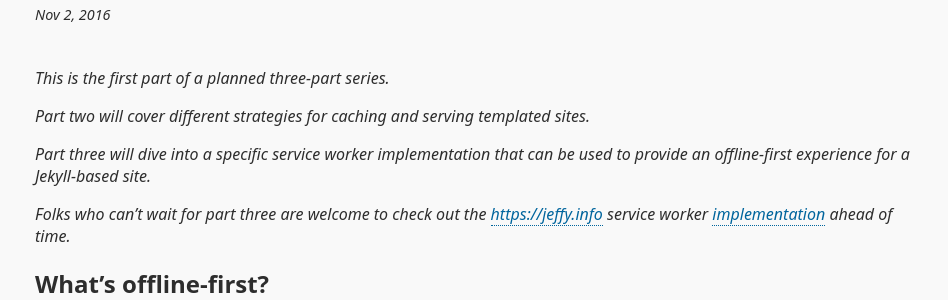
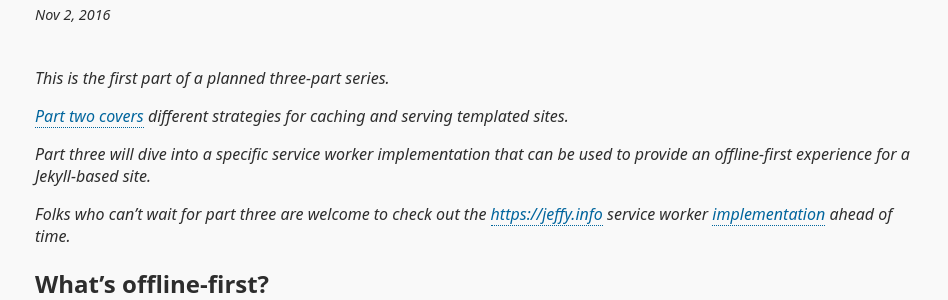
Before and after one commit to jeffposnick/jeffy-info, a Jekyll site: the page built from _posts/2016-11-02-offline-first-for-your-templated-site-part-1.markdown, in a window 1280 px wide and 900 px high. Shown: the part 147-447 px from the top of the window, without its empty margins (157-1105 px from the left). Built offline with Jekyll 4.4.1, drawn with Linux system fonts in a browser that asks for light colours; comment, search, counter and statistics services are not loaded.

Commit message:
Added link to Part 2

```diff
--- a/_posts/2016-11-02-offline-first-for-your-templated-site-part-1.markdown
+++ b/_posts/2016-11-02-offline-first-for-your-templated-site-part-1.markdown
@@ -8,7 +8,7 @@ tags: pwa offline service-worker jekyll
 
 _This is the first part of a planned three-part series._
 
-_Part two will cover different strategies for caching and serving templated sites._
+_[Part two covers](https://jeffy.info/2017/01/24/offline-first-for-your-templated-site-part-2.html) different strategies for caching and serving templated sites._
 
 _Part three will dive into a specific service worker implementation that can be
 used to provide an offline-first experience for a Jekyll-based site._
```
